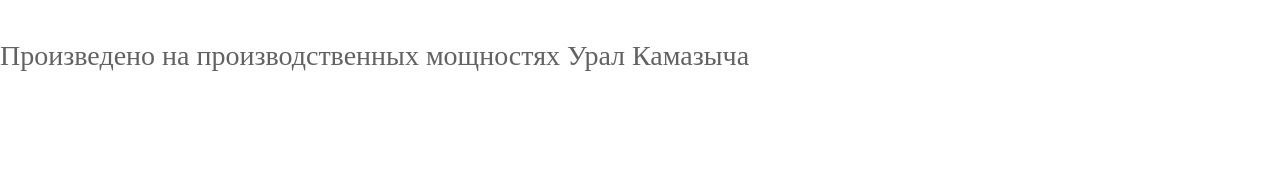
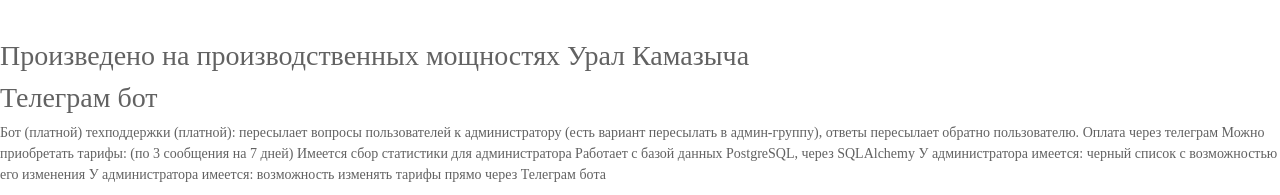
Before and after one commit to urykama/super-puper_site_ver000001, a plain HTML site: page index.html in a window 1280 px wide. Shown: the part 605-800 px from the top of the page. Drawn offline with nearby package versions, Linux system fonts and the light colour scheme; a script that the page names is missing.

Commit message:
йцукен

```diff
--- a/index.html
+++ b/index.html
@@ -109,6 +109,16 @@
 </div>
 <br><br>
 <h3>Произведено на производственных мощностях Урал Камазыча</h3>
+<h3>Телеграм бот</h3>
+<a>Бот (платной) техподдержки (платной):</a>
+<a>     пересылает вопросы пользователей к администратору (есть вариант пересылать в админ-группу),</a>
+<a>     ответы пересылает обратно пользователю.</a>
+<a>     Оплата через телеграм </a>
+<a>     Можно приобретать тарифы: (по 3 сообщения на 7 дней)</a>
+<a>     Имеется сбор статистики для администратора</a>
+<a>     Работает с базой данных PostgreSQL, через SQLAlchemy</a>
+<a>     У администратора имеется: черный список с возможностью его изменения</a>
+<a>     У администратора имеется: возможность изменять тарифы прямо через Телеграм бота</a>
 
 
 <!-- Optional JavaScript -->
```
